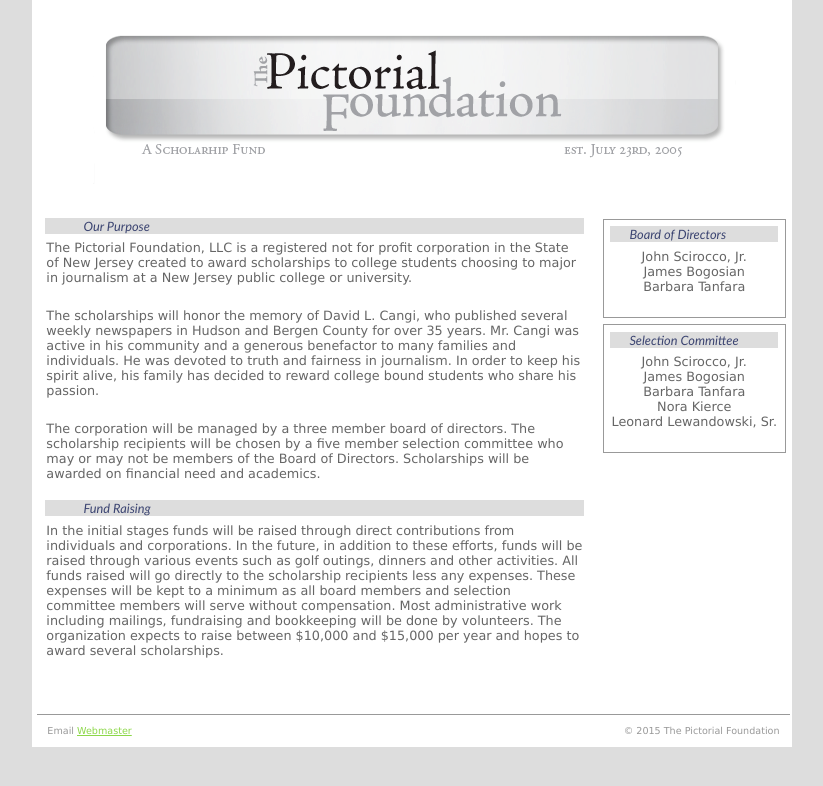
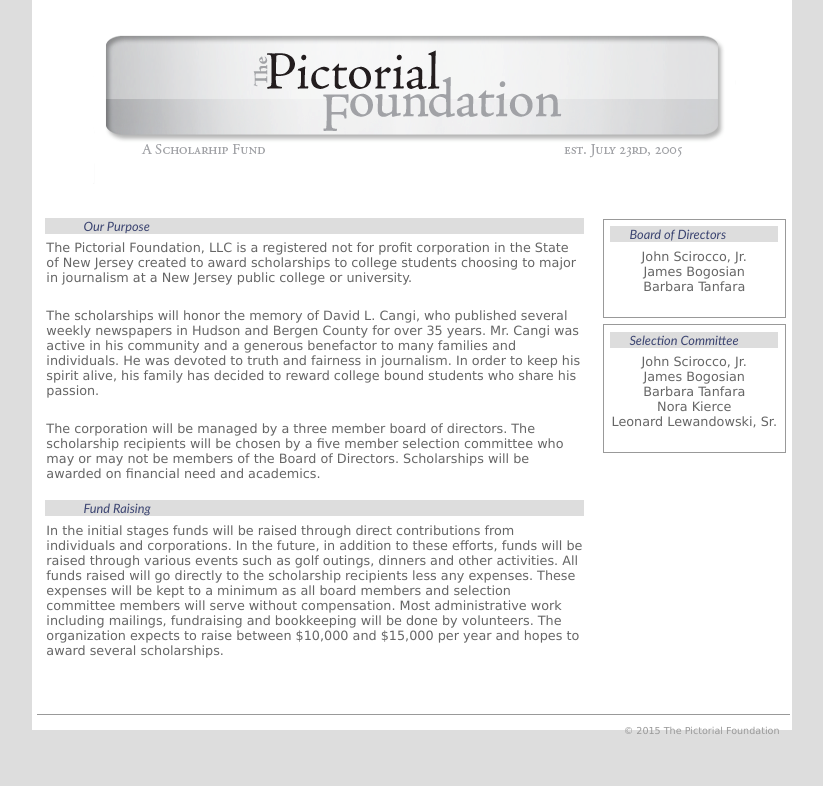
Before and after one commit to bogosj/pictorialfoundation, a plain HTML site: page index.html in a window 1280 px wide. Shown: the whole page, without its empty margins (228-1051 px from the left). Drawn offline with Linux system fonts and the light colour scheme.

Commit message:
Remove recaptcha email link.

```diff
--- a/index.html
+++ b/index.html
@@ -45,7 +45,6 @@
     <div class="right">
       <p>&copy; 2015 The Pictorial Foundation</p>
     </div>
-      <p>Email <a href="http://mailhide.recaptcha.net/d?k=01waT0KE14NOxYVl8Pq7hqzg==&amp;c=0MBeLR07yMWtHGyv54htU5OhwpSOaYVjfjITXPTjky4=" onclick="window.open('http://mailhide.recaptcha.net/d?k=01waT0KE14NOxYVl8Pq7hqzg==&amp;c=0MBeLR07yMWtHGyv54htU5OhwpSOaYVjfjITXPTjky4=', '', 'toolbar=0,scrollbars=0,location=0,statusbar=0,menubar=0,resizable=0,width=500,height=300'); return false;" title="Reveal this e-mail address">Webmaster</a></p>
   </div>
 
   </div>
```
